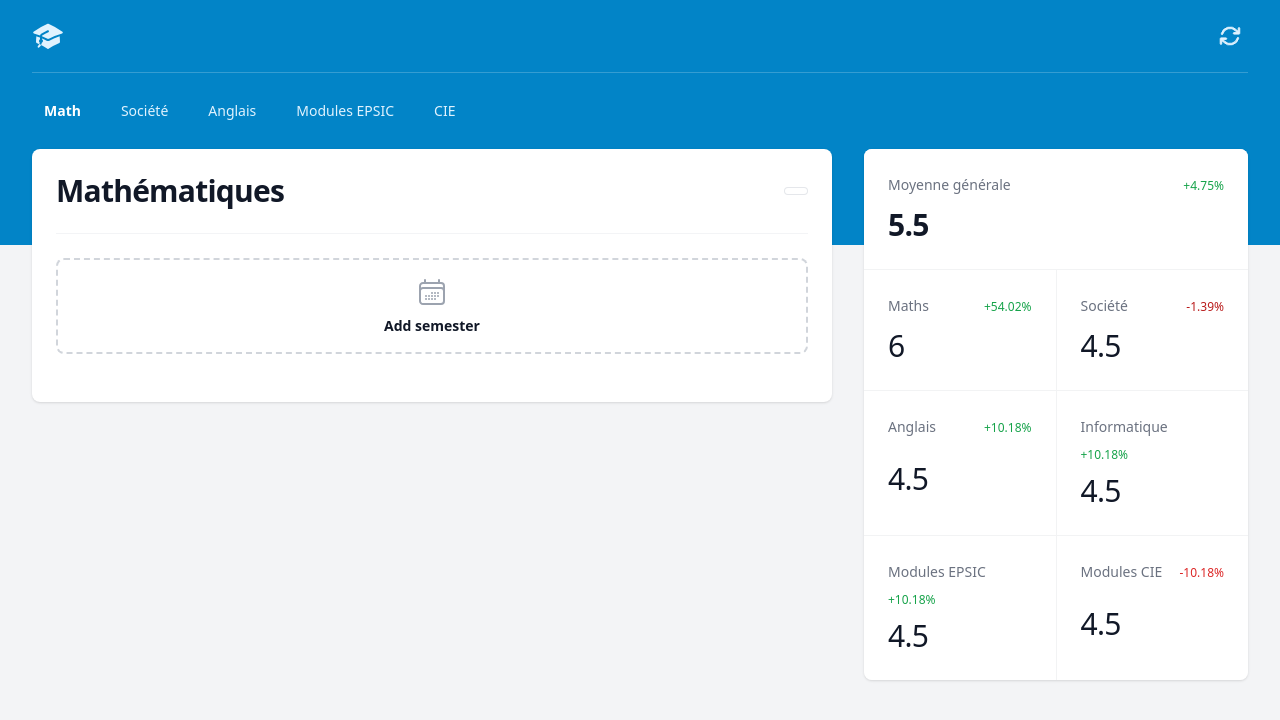
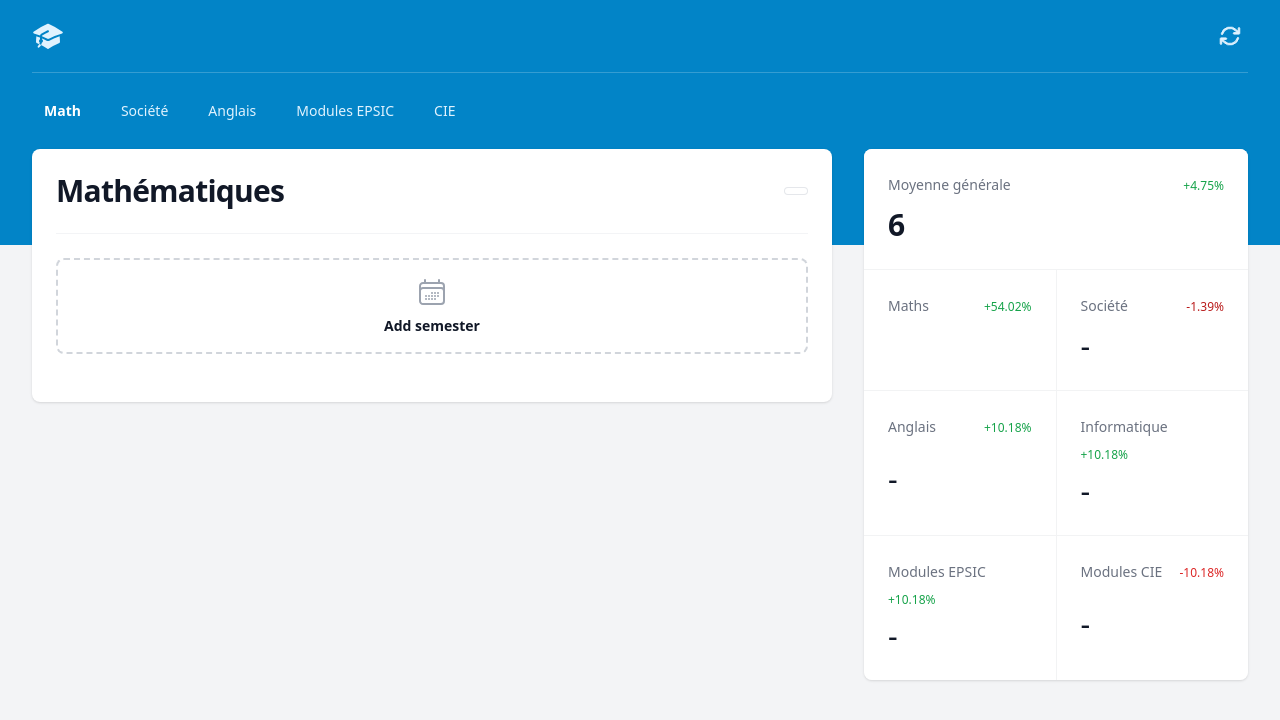
Before and after one commit to Alex-zReeZ/grades-calculator-react, a React (Vite) app: page / in a window 1280 px wide. Shown: the top 720 px of the page. Built offline with nearby package versions, Linux system fonts and the light colour scheme; a web font is replaced by a local one.

Commit message:
add : gobal average is showed on the dash board (right)

```diff
--- a/src/App.tsx
+++ b/src/App.tsx
@@ -1,6 +1,7 @@
 import './App.css'
 import {AllSemester} from "./Component/AllSemester.tsx";
 import DashBoard from "./Component/DashBoard.tsx";
+import NavBar from "./Component/NavBar.tsx"
 
 function App() {
     return (
@@ -55,46 +56,7 @@ function App() {
                             </button>
                         </div>
                     </div>
-                    <div
-                        className="hidden border-t border-white border-opacity-20 py-5 lg:block"
-                    >
-                        <div className="grid grid-cols-3 items-center gap-8">
-                            <div className="col-span-2">
-                                <nav className="flex space-x-4">
-                                    <a
-                                        href="#"
-                                        className="text-white font-bold rounded-md bg-white bg-opacity-0 px-3 py-2 text-sm hover:bg-opacity-10"
-                                    >
-                                        Math</a
-                                    >
-                                    <a
-                                        href="#"
-                                        className="text-sky-100 rounded-md bg-white bg-opacity-0 px-3 py-2 text-sm font-medium hover:bg-opacity-10"
-                                    >
-                                        Société</a
-                                    >
-                                    <a
-                                        href="#"
-                                        className="text-sky-100 rounded-md bg-white bg-opacity-0 px-3 py-2 text-sm font-medium hover:bg-opacity-10"
-                                    >
-                                        Anglais</a
-                                    >
-                                    <a
-                                        href="#"
-                                        className="text-sky-100 rounded-md bg-white bg-opacity-0 px-3 py-2 text-sm font-medium hover:bg-opacity-10"
-                                    >
-                                        Modules EPSIC</a
-                                    >
-                                    <a
-                                        href="#"
-                                        className="text-sky-100 rounded-md bg-white bg-opacity-0 px-3 py-2 text-sm font-medium hover:bg-opacity-10"
-                                    >
-                                        CIE</a
-                                    >
-                                </nav>
-                            </div>
-                        </div>
-                    </div>
+                    <NavBar/>
                 </div>
             </header>
             <main className="-mt-24 pb-8">
--- a/src/Component/AllSemester.tsx
+++ b/src/Component/AllSemester.tsx
@@ -3,10 +3,14 @@ import SemesterRow from "./SemesterComponent/SemesterRow.tsx";
 import {AddNewSemester} from "./SemesterComponent/AddNewSemester.tsx";
 import {calculateAverage} from "./CalculateAverage.tsx";
 import SvgColor from "./SvgColor.tsx";
+import {useAverageStore} from "./GradeStore.tsx";
+
 
 export function AllSemester() {
     const [semesters, setSemesters] = useState<Array<number | null>>([]);
     const average = calculateAverage(semesters)
+
+    useAverageStore.getState().updateAverage(average, 'math');
 
     const addSemester = () => {
         if (semesters.length < 8) {
--- a/src/Component/DashBoard.tsx
+++ b/src/Component/DashBoard.tsx
@@ -1,4 +1,9 @@
+import {useAverageStore} from "./GradeStore.tsx";
+
+
 export default function DashBoard() {
+
+    const { math, eng, soci, info, modepsic, cie } = useAverageStore();
 
 
     return (
@@ -21,7 +26,7 @@ export default function DashBoard() {
                             <dd
                                 className="w-full flex-none text-3xl font-bold leading-10 tracking-tight text-gray-900"
                             >
-                                5.5
+                                {6}
                             </dd>
                         </div>
                         <div
@@ -36,7 +41,7 @@ export default function DashBoard() {
                             <dd
                                 className="w-full flex-none text-3xl font-medium leading-10 tracking-tight text-gray-900"
                             >
-                                6
+                                {math}
                             </dd>
                         </div>
                         <div
@@ -49,7 +54,7 @@ export default function DashBoard() {
                             <dd
                                 className="w-full flex-none text-3xl font-medium leading-10 tracking-tight text-gray-900"
                             >
-                                4.5
+                                {soci}
                             </dd>
                         </div>
                         <div
@@ -64,7 +69,7 @@ export default function DashBoard() {
                             <dd
                                 className="w-full flex-none text-3xl font-medium leading-10 tracking-tight text-gray-900"
                             >
-                                4.5
+                                {eng}
                             </dd>
                         </div>
                         <div
@@ -79,7 +84,7 @@ export default function DashBoard() {
                             <dd
                                 className="w-full flex-none text-3xl font-medium leading-10 tracking-tight text-gray-900"
                             >
-                                4.5
+                                {info}
                             </dd>
                         </div>
                         <div
@@ -94,7 +99,7 @@ export default function DashBoard() {
                             <dd
                                 className="w-full flex-none text-3xl font-medium leading-10 tracking-tight text-gray-900"
                             >
-                                4.5
+                                {modepsic}
                             </dd>
                         </div>
                         <div
@@ -107,7 +112,7 @@ export default function DashBoard() {
                             <dd
                                 className="w-full flex-none text-3xl font-medium leading-10 tracking-tight text-gray-900"
                             >
-                                4.5
+                                {cie}
                             </dd>
                         </div>
                     </dl>
--- /dev/null
+++ b/src/Component/GradeStore.tsx
@@ -0,0 +1,21 @@
+import { create } from 'zustand'
+
+interface allAverageStore{
+    math:null | number | string,
+    eng:null | number | string,
+    soci:null | number | string,
+    info:null | number | string,
+    modepsic:null | number | string,
+    cie:null | number | string,
+
+    updateAverage(mathAverage: number | null, math: string): void;
+}
+
+export const useAverageStore = create<allAverageStore>((set)  => ({
+    math: "-",
+    eng: "-",
+    soci: "-",
+    info: "-",
+    modepsic: "-",
+    cie: "-",
+    updateAverage: (newAverage : number, key: keyof allAverageStore) => set(() => ({[key]:newAverage}))  }))
--- /dev/null
+++ b/src/Component/NavBar.tsx
@@ -0,0 +1,45 @@
+
+export default function NavBar() {
+    return (
+        <div
+            className="hidden border-t border-white border-opacity-20 py-5 lg:block"
+        >
+            <div className="grid grid-cols-3 items-center gap-8">
+                <div className="col-span-2">
+                    <nav className="flex space-x-4">
+                        <a
+                            href="#"
+                            className="text-white font-bold rounded-md bg-white bg-opacity-0 px-3 py-2 text-sm hover:bg-opacity-10"
+                        >
+                            Math</a
+                        >
+                        <a
+                            href="#"
+                            className="text-sky-100 rounded-md bg-white bg-opacity-0 px-3 py-2 text-sm font-medium hover:bg-opacity-10"
+                        >
+                            Société</a
+                        >
+                        <a
+                            href="#"
+                            className="text-sky-100 rounded-md bg-white bg-opacity-0 px-3 py-2 text-sm font-medium hover:bg-opacity-10"
+                        >
+                            Anglais</a
+                        >
+                        <a
+                            href="#"
+                            className="text-sky-100 rounded-md bg-white bg-opacity-0 px-3 py-2 text-sm font-medium hover:bg-opacity-10"
+                        >
+                            Modules EPSIC</a
+                        >
+                        <a
+                            href="#"
+                            className="text-sky-100 rounded-md bg-white bg-opacity-0 px-3 py-2 text-sm font-medium hover:bg-opacity-10"
+                        >
+                            CIE</a
+                        >
+                    </nav>
+                </div>
+            </div>
+        </div>
+    )
+}
--- a/src/Component/SemesterComponent/InputButton.tsx
+++ b/src/Component/SemesterComponent/InputButton.tsx
@@ -1,6 +1,4 @@
 import React, {useState} from "react";
-import {Simulate} from "react-dom/test-utils";
-import error = Simulate.error;
 
 export default function InputButton({ onNewGradeAdded }: { onNewGradeAdded: (g : number) => void }) {
 
```
